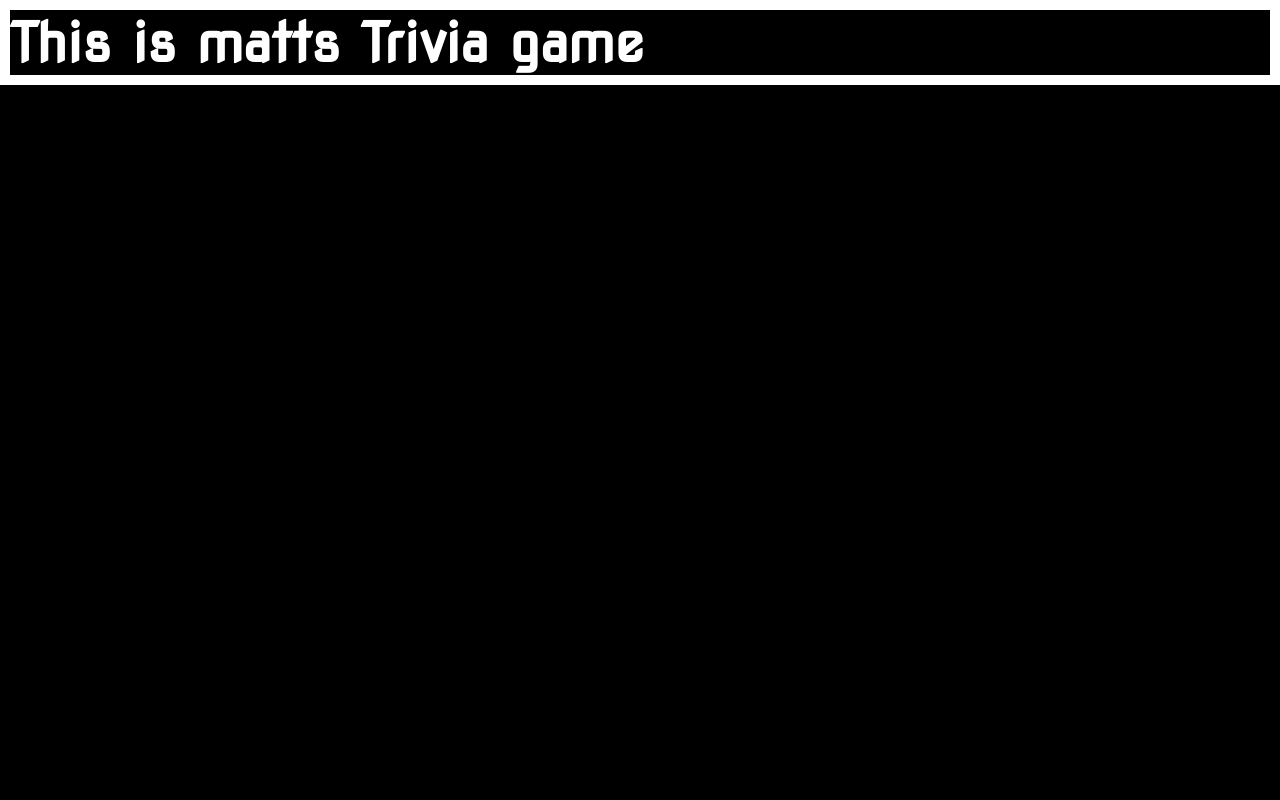
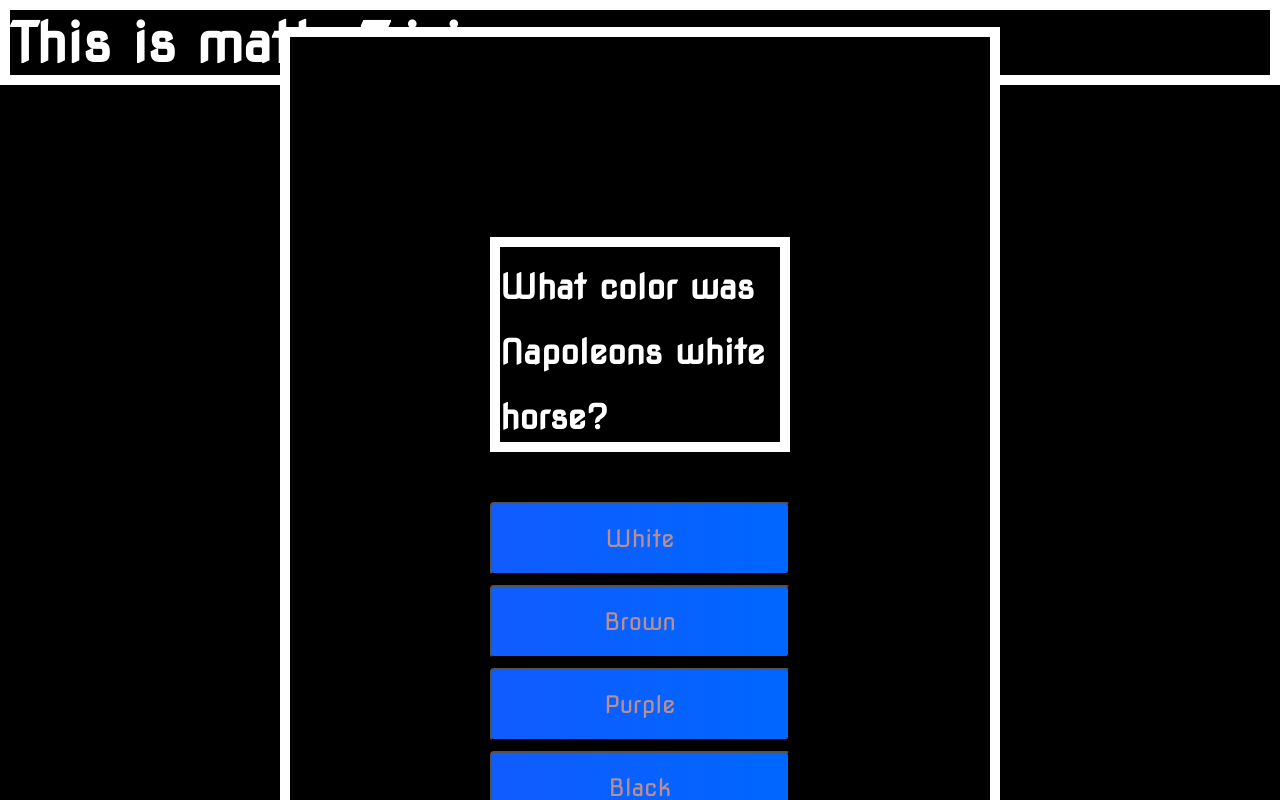
Before and after one commit to hoeferm2/hoefer-trivia-site, a plain HTML site: page index.html in a window 1280 px wide. Both pictures are taken after a click on the button "Play". Shown: the top 800 px of the page. Drawn offline with Linux system fonts and the light colour scheme.

Commit message:
wednesday

```diff
--- a/assets/js/script.js
+++ b/assets/js/script.js
@@ -1,70 +1,107 @@
-// Document Selectors
-var questionSpan = document.querySelector("#questionEl")
-var hiddenQuestion = document.querySelector(".hidden-question")
-var highscoreBtn = document.querySelector("#highscore-btn");
-var timeLeftSpan = document.querySelector("#timeLeftSpan");
-var highScoreSpan = document.querySelector("highScoreSpan")
-//LocalStorage Variable
-var score = 0;
-var secondsLeft = 75;
-var timerel = document.querySelector("#timer")
-var startEl = document.querySelector("#start-button")
-
-//Quiz Material
-var questionBank = ["What color was Napoleons white horse?", /*"Who played the Terminator in the terminator?", "Who is the best basketball player of all time?", "Whats the deal with airline food?" */];
-/*
-//TODO: get answer bank to work with associated questions.
-var answerBank = {
-    questionBank0: ["White", "Brown", "Purple", "Black"]
-    questionBank1: ["Arnold Swarzenegger", "Selvester Stallone", "Steven Segal", "Tyler Perry"]
-    questionBank2: ["Aaron Carter", "Shaquille O'Neal", "Brent Barry", "Gary Payton"]
-    questionBank3: ["It's GOOD!", "No idea Jerry!", "I mean it's not the best.", "I don't know What?"]
-};
-*/
-var playBtn = document.querySelector("#play-btn");
-playBtn.addEventListener("click", startQuiz);
-
 //TODO: Countdown timer
 //TODO: List of questions = Array
 
 // TODO: function init
 
 
+// Document Selectors
+var questionSpan = document.querySelector("#questionSpan")
+var hiddenQuestion = document.querySelector(".hidden-question")
+var highscoreBtn = document.querySelector("#highscore-btn");
+var timeLeftSpan = document.querySelector("#timeLeftSpan");
+var highScoreSpan = document.querySelector("highScoreSpan")
+var button1 = document.querySelector("#button1")
+var button2 = document.querySelector("#button2")
+var button3 = document.querySelector("#button3")
+var button4 = document.querySelector("#button4")
+//LocalStorage Variable
+var score = 0;
+var secondsLeft = 75;
+var timerel = document.querySelector("#timer")
+var startEl = document.querySelector("#start-button")
+var questionIndex = 0
+
+function populatebuttons() {
+    button1.innerText = questionBank[1];
+    button2.innerText = questionBank[2];
+    button3.innerText = questionBank[3];
+    button4.innerText = questionBank[4];
+}
+
+
+var questionBank = ["What color was Napoleons white horse?", "White", "Brown", "Purple", "Black"]
+// TODO: Implement multiple questions
+// var questionBank ={
+//     question1: ["What color was Napoleons white horse?", "White", "Brown", "Purple", "Black"]
+//     question2: ["Who played the Terminator in the terminator?", "Arnold Swarzenegger", "Selvester Stallone", "Steven Segal", "Tyler Perry"]
+//     question3: ["Who is the best basketball player of all time?", "Aaron Carter", "Shaquille O'Neal", "Brent Barry", "Gary Payton"]
+//     question4: ["Whats the deal with airline food?","It's GOOD!", "No idea Jerry!", "I mean it's not the best.", "I don't know What?"]
+// }
+//Quiz Material
+// var questionBank = ["What color was Napoleons white horse?","Who played the Terminator in the terminator?", "Who is the best basketball player of all time?", "Whats the deal with airline food?" ];
+
+
+// var answerBank = {
+//     horse: ["White", "Brown", "Purple", "Black"]
+//     terminator: ["Arnold Swarzenegger", "Selvester Stallone", "Steven Segal", "Tyler Perry"]
+//     basketball: ["Aaron Carter", "Shaquille O'Neal", "Brent Barry", "Gary Payton"]
+//     airline: ["It's GOOD!", "No idea Jerry!", "I mean it's not the best.", "I don't know What?"]
+// };
+
+var playBtn = document.querySelector("#play-btn");
+playBtn.addEventListener("click", startQuiz);
+
+
+
 function startQuiz() {
     console.log("You clicked the play button");
+
+    buttonHidden();
+
+
+
+    // console.log("The question is rendered.")
+
+    // function revealQuestion() {
+    //     document.querySelector(".hidden-question").setAttribute("class", "visible-question")
+    // }
+    // revealQuestion()
+    // function populateQuestion() {
+    //     document.querySelector("#questionSpan").innerHTML = randomQuestion;
+    // }
+    // populateQuestion()
+}
+
+function renderQuestion() {
+    // randomly pick Questions from the Questions array
+    //    var randomQuestion = Math.floor(Math.random() * questionBank.length);
+    //     console.log(randomQuestion, questionBank[randomQuestion]);
+    //     // pulls array spot and word
+    //     randomQuestion = questionBank[randomQuestion];
+    //     console.log(randomQuestion);
+    var currentQuestion = questionBank[questionIndex]
+    console.log(currentQuestion)
+    console.log(questionSpan)
+    questionSpan.innerText = currentQuestion;
+
+    // This line populates the question buttons
+    console.log(populatebuttons)
+    populatebuttons()
+
+
+}
+
 function buttonHidden() {
 
-        document.querySelector(".container").classList.add("hidden")
+    document.querySelector("#home").classList.add("hidden")
     // playBtn.classList.add("hidden");
     // highscoreBtn.classList.add("hidden");
     console.log("The buttons have gone")
-    }
-    buttonHidden();
-
-    function renderQuestion() {
-        // randomly pick Questions from the Questions array
-        var randomQuestion = Math.floor(Math.random() * questionBank.length);
-        console.log(randomQuestion, questionBank[randomQuestion]);
-        // pulls array spot and word
-        randomQuestion = questionBank[randomQuestion];
-        console.log(randomQuestion);
-        // changes variable to just word
-        //Splits the word string into an array
-        //TODO: make question # associated with random question appear
-    }
+    hiddenQuestion.classList.remove(".hidden-question")
+    hiddenQuestion.classList.add("visible-question");
     renderQuestion();
-    console.log("The question is rendered.")
-    function revealQuestion() {
-        document.querySelector(".hidden-question").setAttribute("class", "visible-question")
-    }
-    revealQuestion()
-    function populateQuestion() {
-        document.querySelector("#questionSpan").innerHTML = randomQuestion;
-    }
-    populateQuestion()
 }
 
-/*
 
 
 
@@ -84,6 +121,4 @@ function startQuiz() {
 
 
 // disapearing button function
-   // highscoreBtn.addEventListener("click", viewScore)
-
-   */
+highscoreBtn.addEventListener("click", viewScore)
--- a/index.html
+++ b/index.html
@@ -21,14 +21,15 @@
                 <button class="btn" id="play-btn">Play</button>
                 <button class="btn" id="highscore-btn">High score</button>
             </div>
+
             </div>
             <div class="hidden-question" id="question">
                 <div class=" flex-column flex-center" id="question-container">
                     <h1><span id="questionSpan"></span></h1>
-                    <button class="btn">Oakland</button>
-                    <button class="btn">Tokeland</button>
-                    <button class="btn">San Fran U</button>
-                    <button class="btn">Drexyl</button>
+                    <button class="btn answer" id="button1"></button>
+                    <button class="btn answer" id="button2"></button>
+                    <button class="btn answer" id="button3"></button>
+                    <button class="btn answer" id="button4"></button>
                 </div>
         </section>
         <section>
```
Lines whose indentation alone changed are shown as unchanged.
